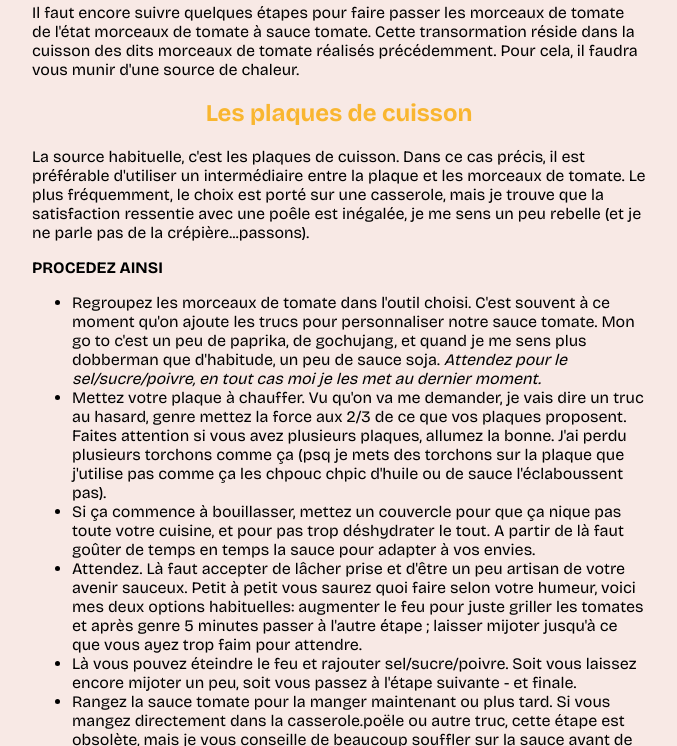
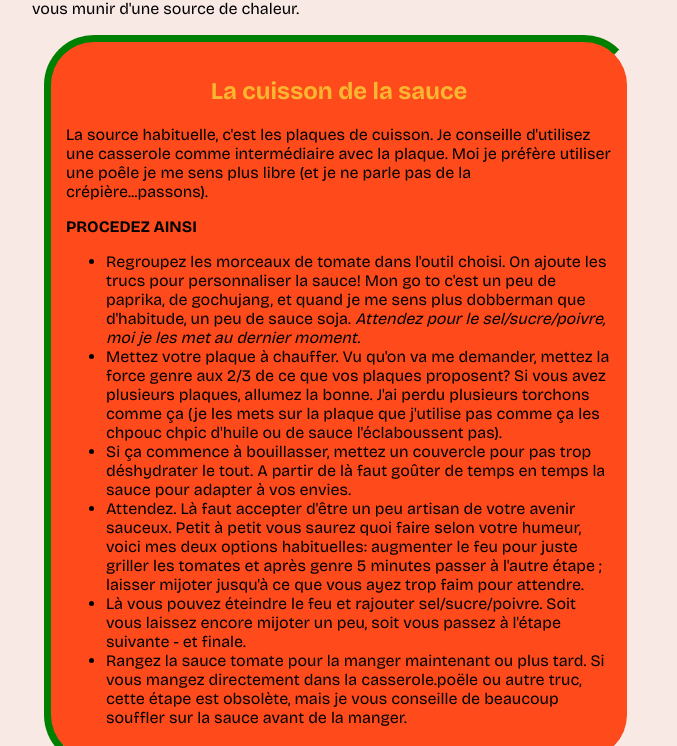
Before and after one commit to ElyaraMerrin/Lasaucetomate, a plain HTML site: page Découpage de tomate/Cuire la tomate.html in a window 1280 px wide. Shown: the part 218-964 px from the top of the page, without its empty margins (301-978 px from the left). Drawn offline with nearby package versions, Linux system fonts and the light colour scheme; a web font is replaced by a local one.

Commit message:
Restructuration cuisson

```diff
--- a/Découpage de tomate/Cuire la tomate.html
+++ b/Découpage de tomate/Cuire la tomate.html
@@ -7,21 +7,20 @@
     <meta name="viewport" content="width=device-width, initial-scale=1.0" />
   </head>
   <body>
-   <div class="article"></div>
     <h1>Rendre la tomate sauce</h1>
-    <p>Il faut encore suivre quelques étapes pour faire passer les morceaux de tomate de l'état morceaux de tomate à sauce tomate. Cette transormation réside dans la cuisson des dits morceaux de tomate réalisés précédemment. Pour cela, il faudra vous munir d'une source de chaleur.
-    <h2>Les plaques de cuisson</h2>
-    La source habituelle, c'est les plaques de cuisson. Dans ce cas précis, il est préférable d'utiliser un intermédiaire entre la plaque et les morceaux de tomate. Le plus fréquemment, le choix est porté sur une casserole, mais je trouve que la satisfaction ressentie avec une poêle est inégalée, je me sens un peu rebelle (et je ne parle pas de la crépière...passons).
- </p>
- </p><p><strong>PROCEDEZ AINSI </strong>
+    <p>Il faut encore suivre quelques étapes pour faire passer les morceaux de tomate de l'état morceaux de tomate à sauce tomate. Cette transormation réside dans la cuisson des dits morceaux de tomate réalisés précédemment. Pour cela, il faudra vous munir d'une source de chaleur. </p>
+    <div class="article">
+    <h2>La cuisson de la sauce</h2>
+    <p>La source habituelle, c'est les plaques de cuisson. Je conseille d'utilisez une casserole comme intermédiaire avec la plaque. Moi je préfère utiliser une poêle je me sens plus libre (et je ne parle pas de la crépière...passons).</p>
+    <p><strong>PROCEDEZ AINSI </strong>
       <ul>
-        <li>Regroupez les morceaux de tomate dans l'outil choisi. C'est souvent à ce moment qu'on ajoute les trucs pour personnaliser notre sauce tomate. Mon go to c'est un peu de paprika, de gochujang, et quand je me sens plus dobberman que d'habitude, un peu de sauce soja. <em>Attendez pour le sel/sucre/poivre, en tout cas moi je les met au dernier moment.</em>
-        <li>Mettez votre plaque à chauffer. Vu qu'on va me demander, je vais dire un truc au hasard, genre mettez la force aux 2/3 de ce que vos plaques proposent. Faites attention si vous avez plusieurs plaques, allumez la bonne. J'ai perdu plusieurs torchons comme ça (psq je mets des torchons sur la plaque que j'utilise pas comme ça les chpouc chpic d'huile ou de sauce l'éclaboussent pas).</li>
-        <li>Si ça commence à bouillasser, mettez un couvercle pour que ça nique pas toute votre cuisine, et pour pas trop déshydrater le tout. A partir de là faut goûter de temps en temps la sauce pour adapter à vos envies. </li>
-        <li>Attendez. Là faut accepter de lâcher prise et d'être un peu artisan de votre avenir sauceux. Petit à petit vous saurez quoi faire selon votre humeur, voici mes deux options habituelles: augmenter le feu pour juste griller les tomates et après genre 5 minutes passer à l'autre étape ; laisser mijoter jusqu'à ce que vous ayez trop faim pour attendre.</li>
+        <li>Regroupez les morceaux de tomate dans l'outil choisi. On ajoute les trucs pour personnaliser la sauce! Mon go to c'est un peu de paprika, de gochujang, et quand je me sens plus dobberman que d'habitude, un peu de sauce soja. <em>Attendez pour le sel/sucre/poivre, moi je les met au dernier moment.</em>
+        <li>Mettez votre plaque à chauffer. Vu qu'on va me demander, mettez la force genre aux 2/3 de ce que vos plaques proposent? Si vous avez plusieurs plaques, allumez la bonne. J'ai perdu plusieurs torchons comme ça (je les mets sur la plaque que j'utilise pas comme ça les chpouc chpic d'huile ou de sauce l'éclaboussent pas).</li>
+        <li>Si ça commence à bouillasser, mettez un couvercle pour pas trop déshydrater le tout. A partir de là faut goûter de temps en temps la sauce pour adapter à vos envies. </li>
+        <li>Attendez. Là faut accepter  d'être un peu artisan de votre avenir sauceux. Petit à petit vous saurez quoi faire selon votre humeur, voici mes deux options habituelles: augmenter le feu pour juste griller les tomates et après genre 5 minutes passer à l'autre étape ; laisser mijoter jusqu'à ce que vous ayez trop faim pour attendre.</li>
         <li>Là vous pouvez éteindre le feu et rajouter sel/sucre/poivre. Soit vous laissez encore mijoter un peu, soit vous passez à l'étape suivante - et finale.</li>
         <li>Rangez la sauce tomate pour la manger maintenant ou plus tard. Si vous mangez directement dans la casserole.poële ou autre truc, cette étape est obsolète, mais je vous conseille de beaucoup souffler sur la sauce avant de la manger.</li>
       </ul></p>
-       </div>
+     </div>
   </body>
 </html>
```
